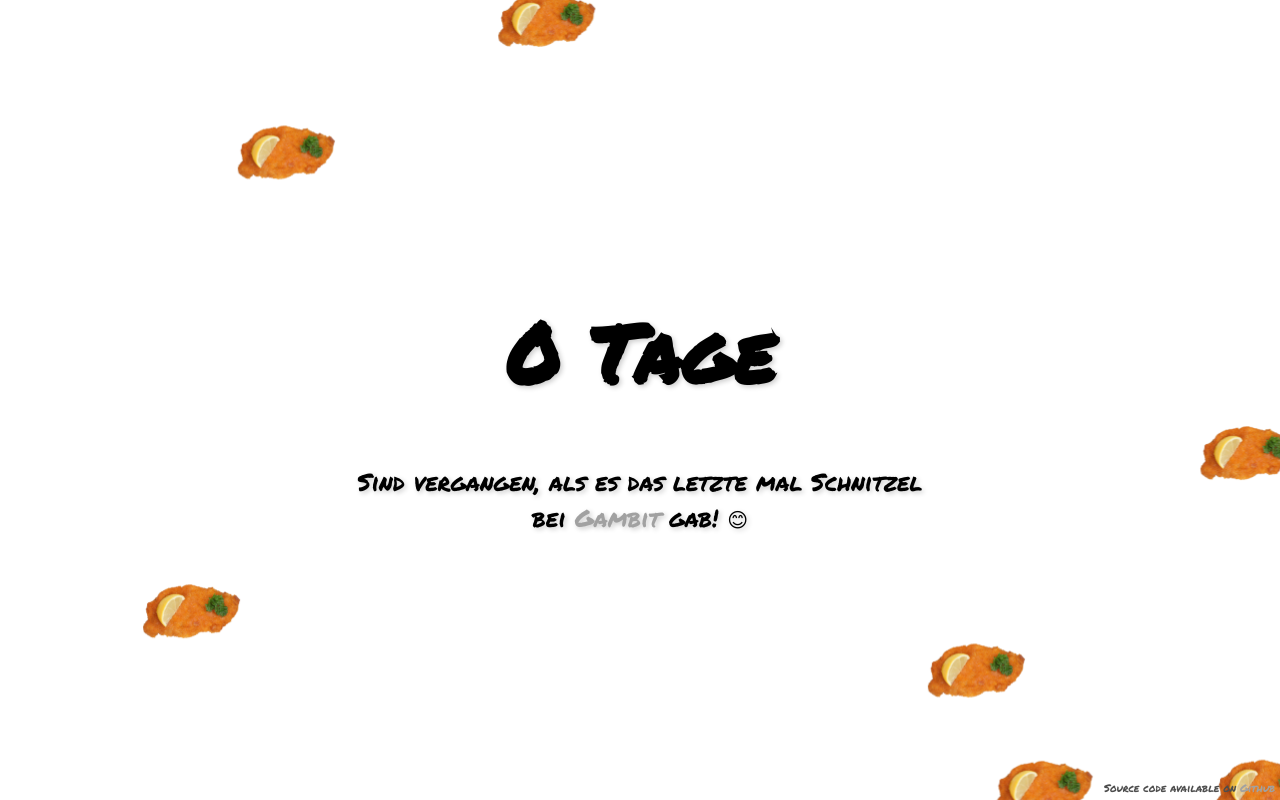
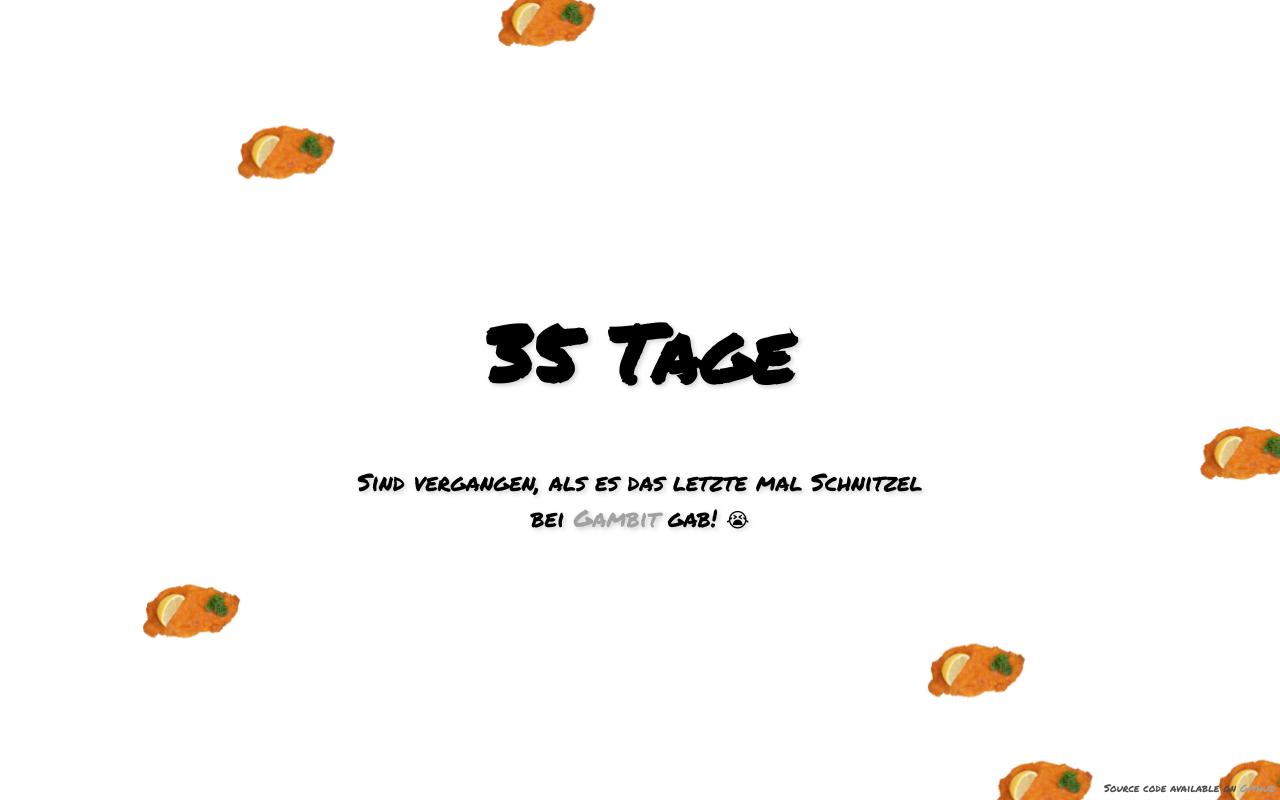
Before and after one commit to bastilimbach/wanngabesdasletztemalschnitzel.de, a plain HTML site: page index.html in a window 1280 px wide. Drawn offline with Linux system fonts and the light colour scheme.

Commit message:
Revert "[Bot] :tada: Update lastDateOfSchnitzel"
This reverts commit 00124114404eb5484c1eeeba026b30143f5f231e.

```diff
--- a/index.html
+++ b/index.html
@@ -41,7 +41,7 @@
     </small>
   </div>
   <script type="text/javascript ">
-    var lastDateOfSchnitzel = new Date(1539032853313)
+    var lastDateOfSchnitzel = new Date('09/04/2018')
     var emojis = ['😊', '🙄', '🤨', '😢', '😰', '😭']
     var emotion;
 
```
